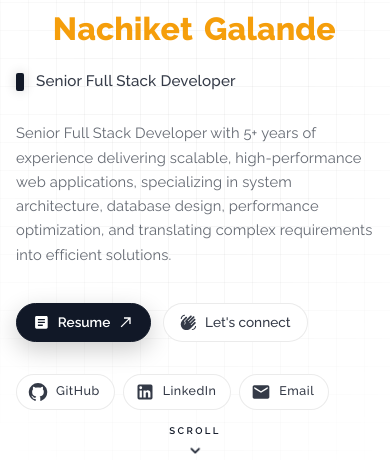
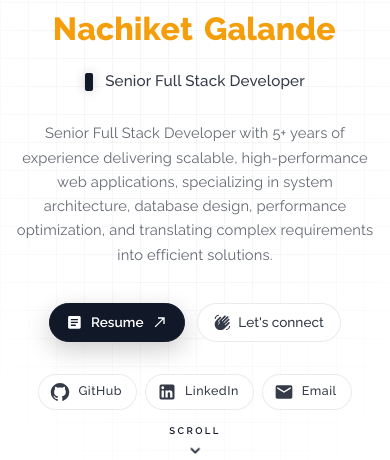
Before and after one commit to nachiketgalande1609/React-Portfolio, a React (Vite) app: page / in a window 390 px wide. Shown: the part 362-822 px from the top of the page. Built offline with nearby package versions, Linux system fonts and the light colour scheme; no server answers; a web font is replaced by a local one.

Commit message:
mobile hero page center

```diff
--- a/src/pages/Hero/Hero.css
+++ b/src/pages/Hero/Hero.css
@@ -540,8 +540,33 @@
         order: -1;
     }
 
+    .hero-grid {
+        justify-items: center;
+        text-align: center;
+    }
+
     .hero-text {
         align-items: center;
+    }
+
+    .hero-pill-row {
+        justify-content: center;
+    }
+
+    .hero-title-name {
+        justify-content: center;
+    }
+
+    .hero-lower {
+        align-items: center;
+    }
+
+    .hero-actions {
+        justify-content: center;
+    }
+
+    .hero-socials {
+        justify-content: center;
     }
 }
 
```
